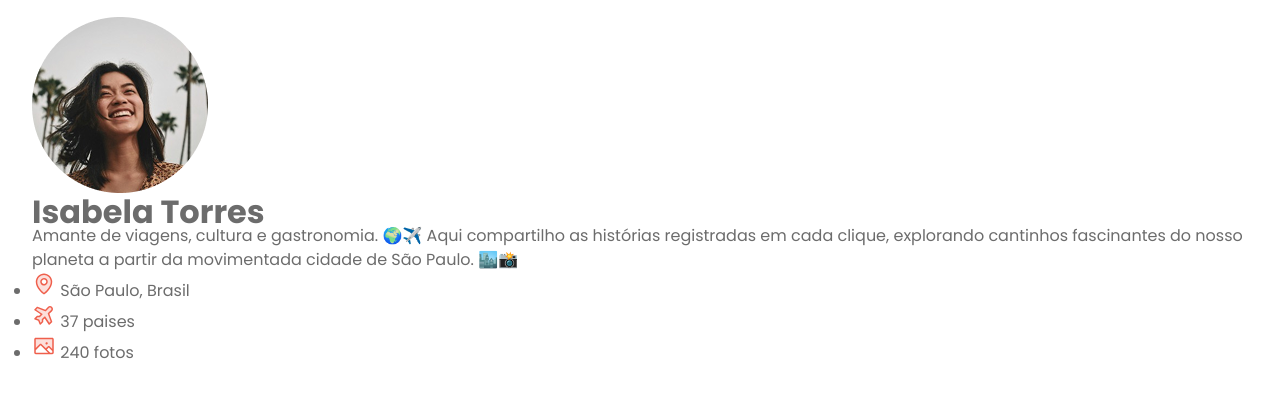
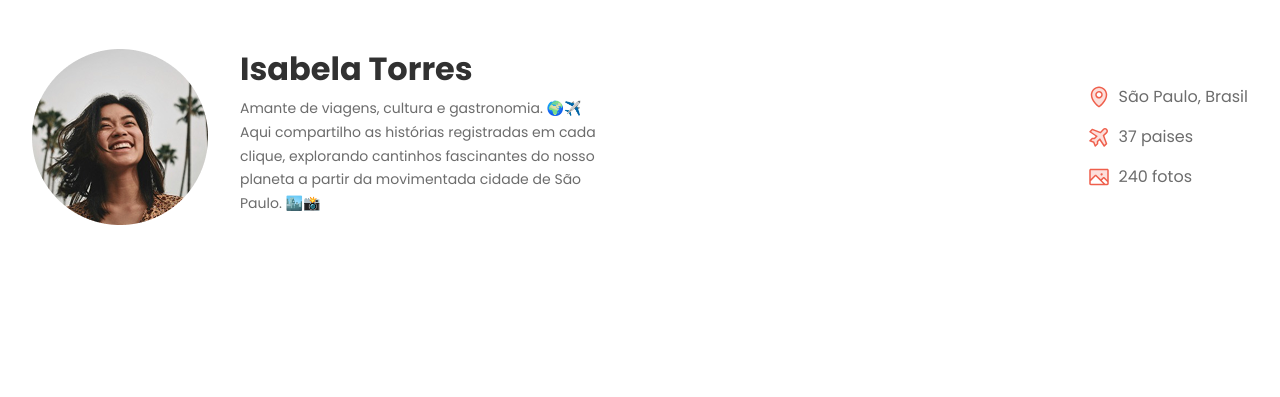
Before and after one commit to BrunoRigoni/PROJETO-TRAVELGRAM, a plain HTML site: page index.html in a window 1280 px wide. Shown: the part 79-476 px from the top of the page. Drawn offline with Linux system fonts and the light colour scheme.

Commit message:
header css finished

```diff
--- a/index.html
+++ b/index.html
@@ -43,7 +43,7 @@
         <div>
           <h1>Isabela Torres</h1>
           <p>
-            Amante de viagens, cultura e gastronomia. 🌍✈️
+            Amante de viagens, cultura e gastronomia. 🌍✈️ <br>
             Aqui compartilho as histórias registradas em cada clique, explorando cantinhos fascinantes do nosso planeta a partir da movimentada cidade de São Paulo. 🏙️📸
           </p>
         </div>
--- a/style/global.css
+++ b/style/global.css
@@ -19,7 +19,7 @@
 
   --text:16px/150% var(--font-family);
   --text-lg: bold 32px/125% var(--font-family);
-  --text-md: 14px/175% var(--font-family);
+  --text-md: 14px/170% var(--font-family);
   --text-sm: 12px/175% var(--font-family);
 }
 
--- /dev/null
+++ b/style/header.css
@@ -0,0 +1,43 @@
+header {
+    padding-block: 32px;
+}
+
+header .container {
+    display: flex;
+    justify-content: space-between;
+    align-items: center;
+}
+
+#profile {
+    display: flex;
+    gap: 32px;
+
+}
+
+#profile > div{
+    max-width: 384px;
+
+}
+
+#profile h1 {
+    font: var(--text-lg);
+    color: var(--text-color-primary);
+    margin-bottom: 8px;
+}
+
+#profile p {
+    font: var(--text-md);
+}
+
+.info {
+    list-style: none;
+    display: flex;
+    flex-direction: column;
+    gap: 16px;
+}
+
+.info li {
+    display: flex;
+    align-items: center;
+    gap: 8px;
+}
--- a/style/index.css
+++ b/style/index.css
@@ -1,2 +1,3 @@
 @import url(global.css);
 @import url(nav.css);
+@import url(header.css);
```
